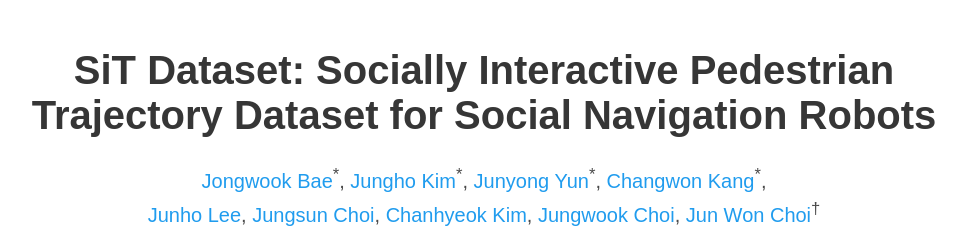
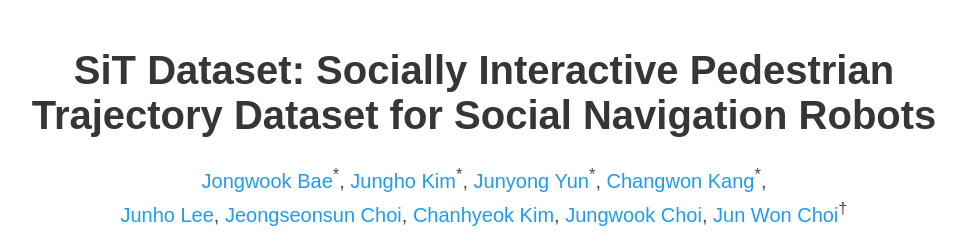
Before and after one commit to SPALaboratory/SiT, a plain HTML site: page index.html in a window 1280 px wide. Shown: the top 250 px of the page, without its empty margins (156-1122 px from the left). Drawn offline with Linux system fonts and the light colour scheme; some icons are missing; a web font is replaced by a local one.

Commit message:
Update index.html

```diff
--- a/index.html
+++ b/index.html
@@ -80,7 +80,7 @@
             <br>
               <a href="mailto:junhlee@spa.hanyang.ac.kr">Junho Lee</a>,
 
-              <a href="mailto:jschoi@spa.hanyang.ac.kr">Jungsun Choi</a>,
+              <a href="mailto:jschoi@spa.hanyang.ac.kr">Jeongseonsun Choi</a>,
 
               <a href="mailto:chkim@spa.hanyang.ac.kr">Chanhyeok Kim</a>,
 
```
